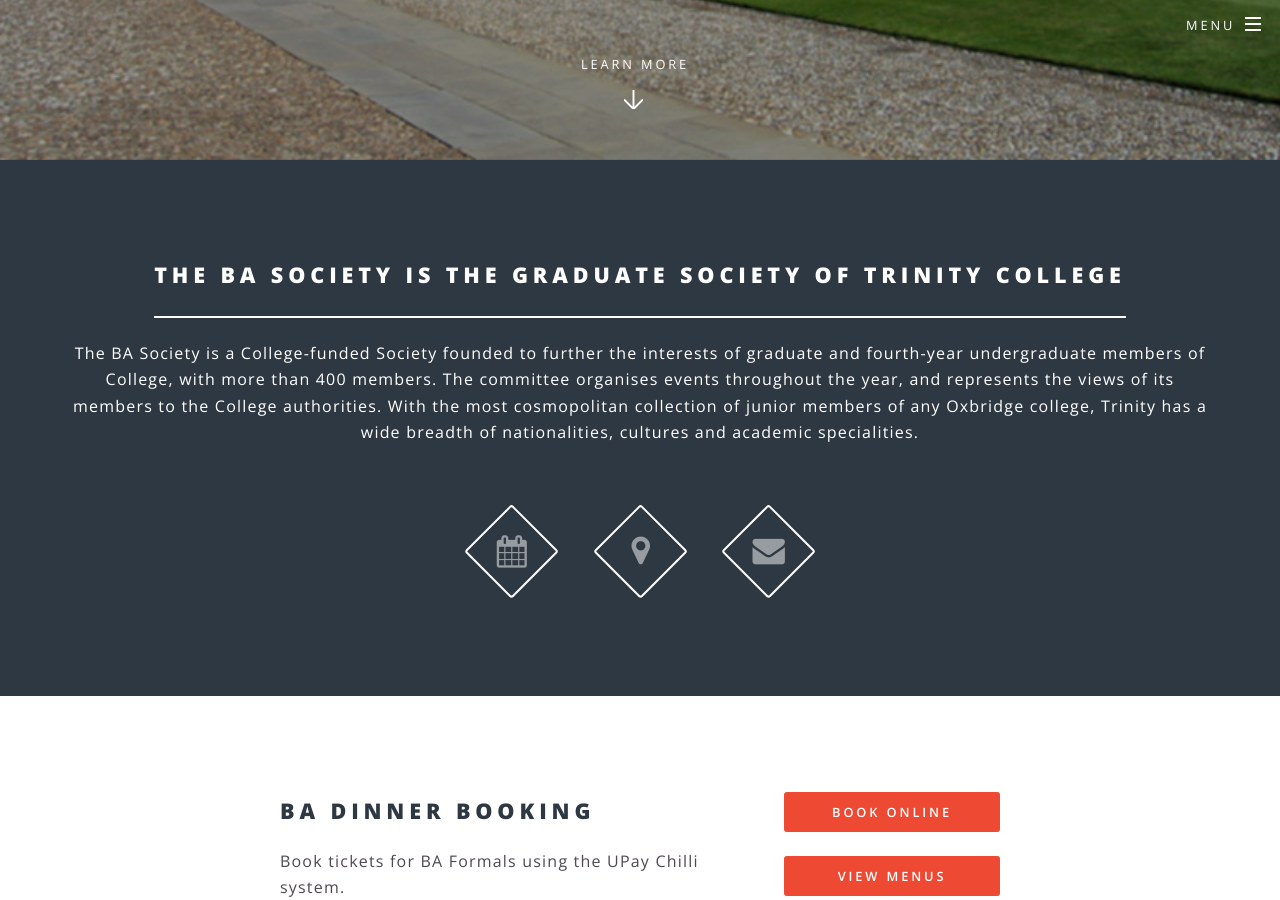
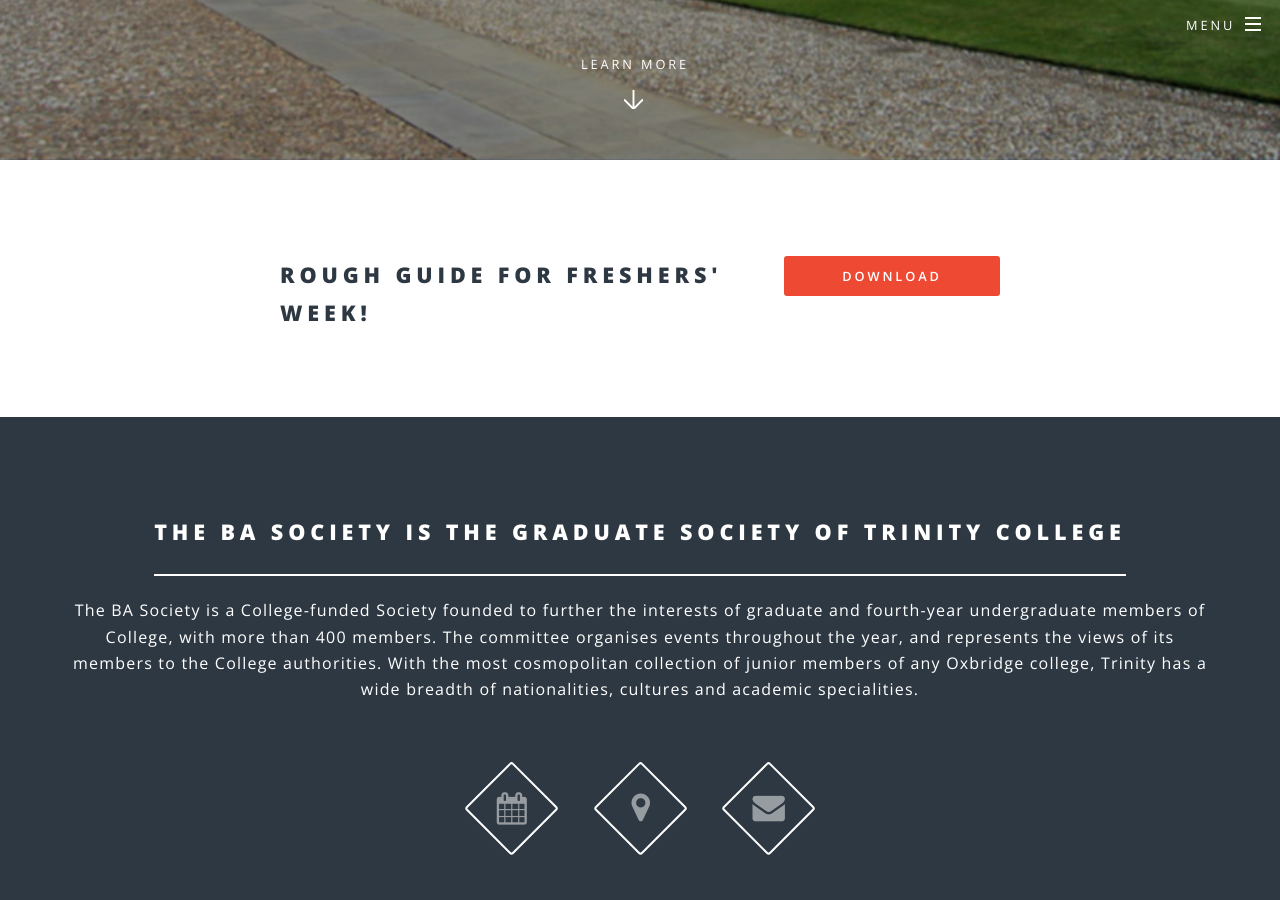
Before and after one commit to TrinityBASociety/trinitybasociety.github.io, a Jekyll site: the page built from index.html, in a window 1280 px wide and 900 px high, scrolled down 740 px. Built offline with Jekyll 4.4.1, drawn with Linux system fonts in a browser that asks for light colours.

Commit message:
freshers

```diff
--- a/index.html
+++ b/index.html
@@ -63,18 +63,17 @@
 
 
 
-<!--
+
 <section id="cta" class="wrapper style5">
 	<div class="inner">
 		<header>
 			<h2>Rough Guide for Freshers' Week!</h2>
 		</header>
 		<ul class="actions vertical">
-			<li><a href="/docs/2018-19/Updated Rough Guide 2018 - Final.pdf" target="_blank" class="button special fit">Download</a></li>
+			<li><a href="/docs/2019-20/rough_guide_2019.pdf" target="_blank" class="button special fit">Download</a></li>
 		</ul>
 	</div>
 </section>
--->
 
 
 
```
Also changed, not shown: 1 other file.
